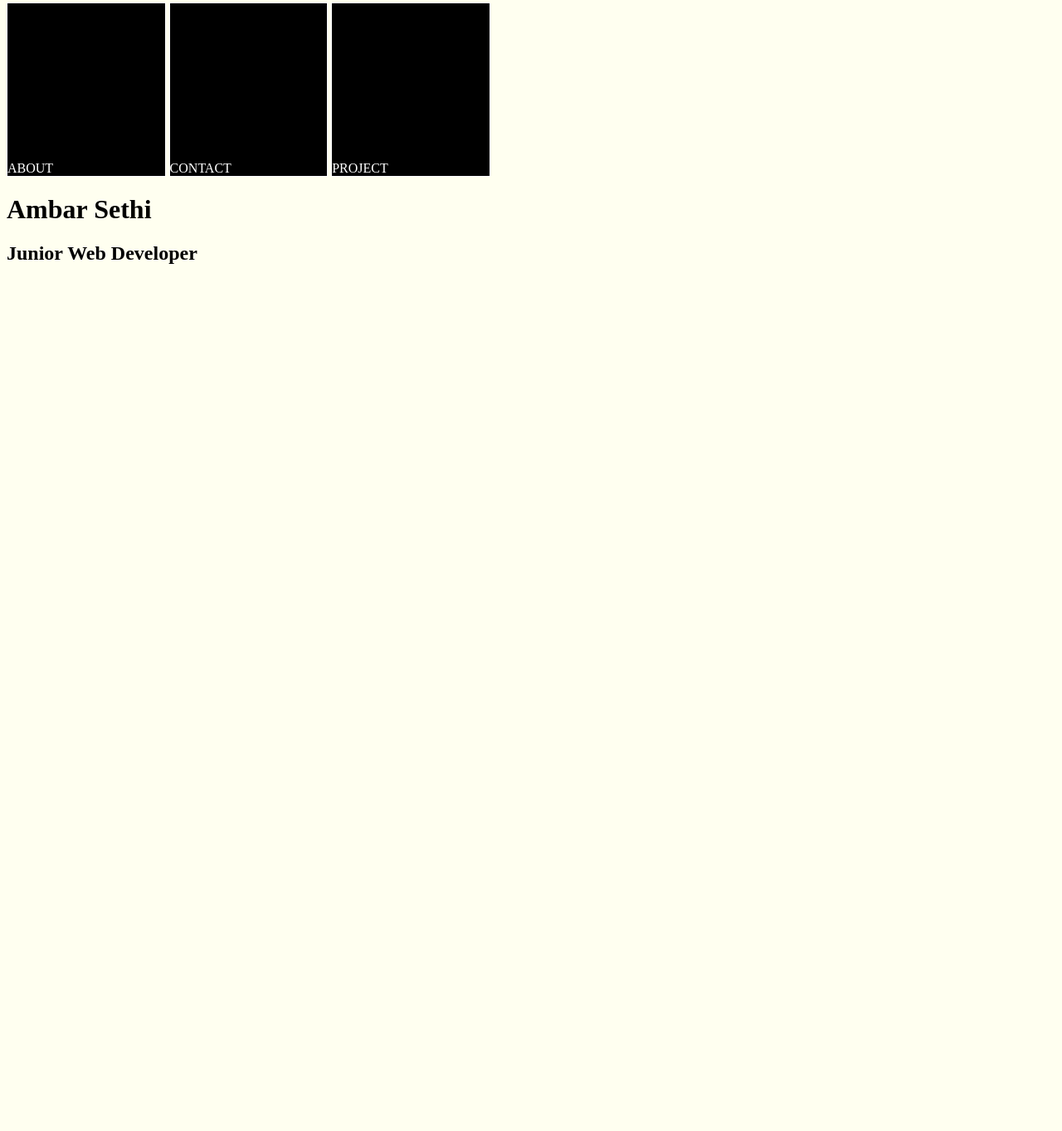
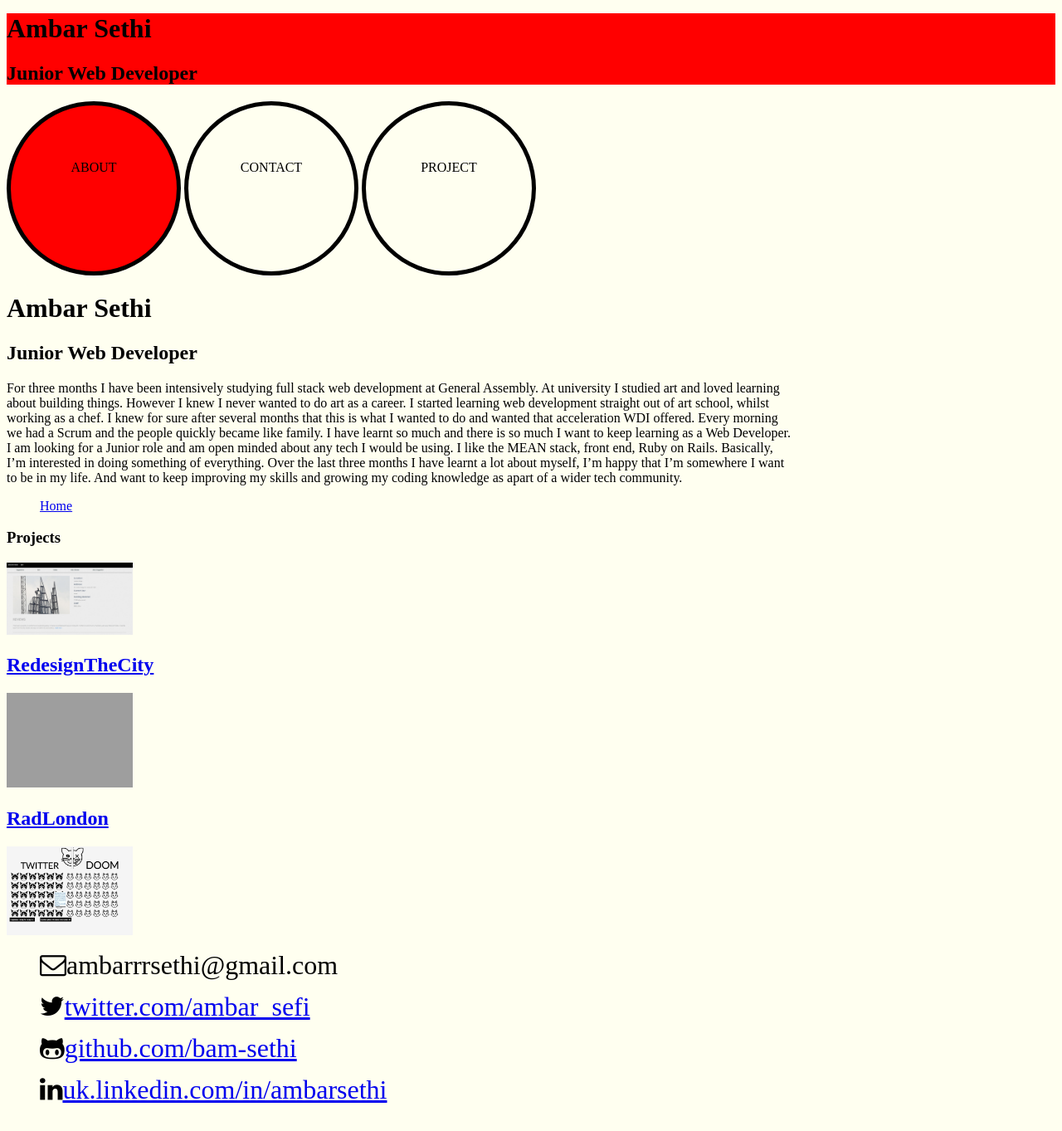
Before and after one commit to bam-sethi/port-folly, a plain HTML site: page index.html in a window 1280 px wide. Shown: the part 5-1368 px from the top of the page at 83% size. Before the commit the page ends 800 px from the top, so only its background shows below. Drawn offline with nearby package versions, Linux system fonts and the light colour scheme; grey boxes are pictures that could not be loaded.

Commit message:
commit for layout change

```diff
--- a/css/style.css
+++ b/css/style.css
@@ -1,6 +1,10 @@
 body{
   font-family: "HelveticaNeue-Light";
-    background: white;
+  background: white;
+  color: black;
+}
+ul{
+  list-style: none;
 }
 /*////// HEADER //////*/
 header{
@@ -11,6 +15,24 @@ header{
   -o-transition: background-color 2s ease-out;
   transition: background-color 2s ease-out;
 }
+
+.circle{
+  border-radius: 50%;
+  border: 5px solid black;
+  width: 200px;
+  height: 200px;
+  display: inline-block;
+  text-align: center;
+  vertical-align: middle;
+  line-height: 150px;
+}
+#about{
+  background-color: red;
+}
+
+
+
+
 
 header:hover{
   background-color: blue;
@@ -61,11 +83,15 @@ h1::first-letter{
 
 /*////// ABOUT ME ///////*/
 
-.container{
+/*.container{
   display: none;
-}
+}*/
 div.content{
   background-color: ivory;
   color: black;
   width: 75%;
 }
+
+img{
+  width: 12%;
+}
--- a/index.html
+++ b/index.html
@@ -10,11 +10,13 @@
 </head>
 <body>
   <header>
+    <h1>Ambar Sethi</h1>
+    <h2>Junior Web Developer</h2>
   </header>
   <div class="wrapper">
-    <div id="about" class="box">ABOUT</div>
-    <div id="contact" class="box">CONTACT</div>
-    <div id="project" class="box">PROJECT</div>
+    <div id="about" class="circle">ABOUT</div>
+    <div id="contact" class="circle">CONTACT</div>
+    <div id="project" class="circle">PROJECT</div>
   </div>
 
     <h1>Ambar Sethi</h1>
@@ -28,5 +30,51 @@
     </div>
   </div>
 
+<ul class="project-nav">
+  <a href="index.html"><li>Home</li></a>
+</ul>
+
+<h3 class="page-title">Projects</h3>
+
+  <div class="project-container">
+    <div id="project-2">
+      <p>
+
+      </p>
+      <a href="//github.com/bam-sethi/public_architecture_consultancy">
+        <img class="projects" src="/images/rails.png" alt="redsign your city - rails project">
+        <h2 class="project-title">RedesignTheCity</h2>
+      </a>
+    </div>
+
+    <div id="project-3">
+      <a href="//github.com/bam-sethi/RAD_London">
+        <img class="projects" src="/images/radlondon.png" alt="rad london - group project">
+        <h2 class="project-title">RadLondon</h2>
+      </a>
+    </div>
+    <div id="project-4">
+      <img class="projects" src="/images/twitterdoom.png" alt="twitter doom - nodejs and angular project">
+    </div>
+  </div>
+ <footer>
+    <div class="contact-container">
+      <ul>
+        <li id="email" class="contact-icon">
+          <i class="fa fa-envelope-o fa-2x" class="contact" ><span class="contact">ambarrrsethi@gmail.com</span></i><br><br>
+        </li>
+        <li class="contact-icon">
+          <i class="fa fa-twitter fa-2x"><a class="contact" href="//twitter.com/ambar_sefi">twitter.com/ambar_sefi</a></i><br><br>
+        </li>
+        <li class="contact-icon">
+          <i class="fa fa-github-alt fa-2x"><a class="contact" href="//github.com/bam-sethi">github.com/bam-sethi</a></i><br><br>
+        </li>
+        <li class="contact-icon">
+          <i class="fa fa-linkedin fa-2x"><a class="contact" href="//uk.linkedin.com/in/ambarsethi">uk.linkedin.com/in/ambarsethi</a></i><br><br>
+        </li>
+      </ul>
+    </div>
+  </footer>
+
 </body>
 </html>
--- a/main.js
+++ b/main.js
@@ -1,8 +1,8 @@
-$(document).ready(function(){
+// $(document).ready(function(){
 
-  $("#about").on("click", function(){
-    $(".container").slideToggle();
-  });
+//   $("#about").on("click", function(){
+//     $(".container").slideToggle();
+//   });
 
 
-});
+// });
```
Also changed, not shown: images/42b4a4a0-61da-11e5-915e-1f23cdb828cf.png (added), images/black-orchid.png (added), images/me.png (added), images/projects.png (added), images/rails.png (added), images/twitterdoom.png (added), 3 other files.
